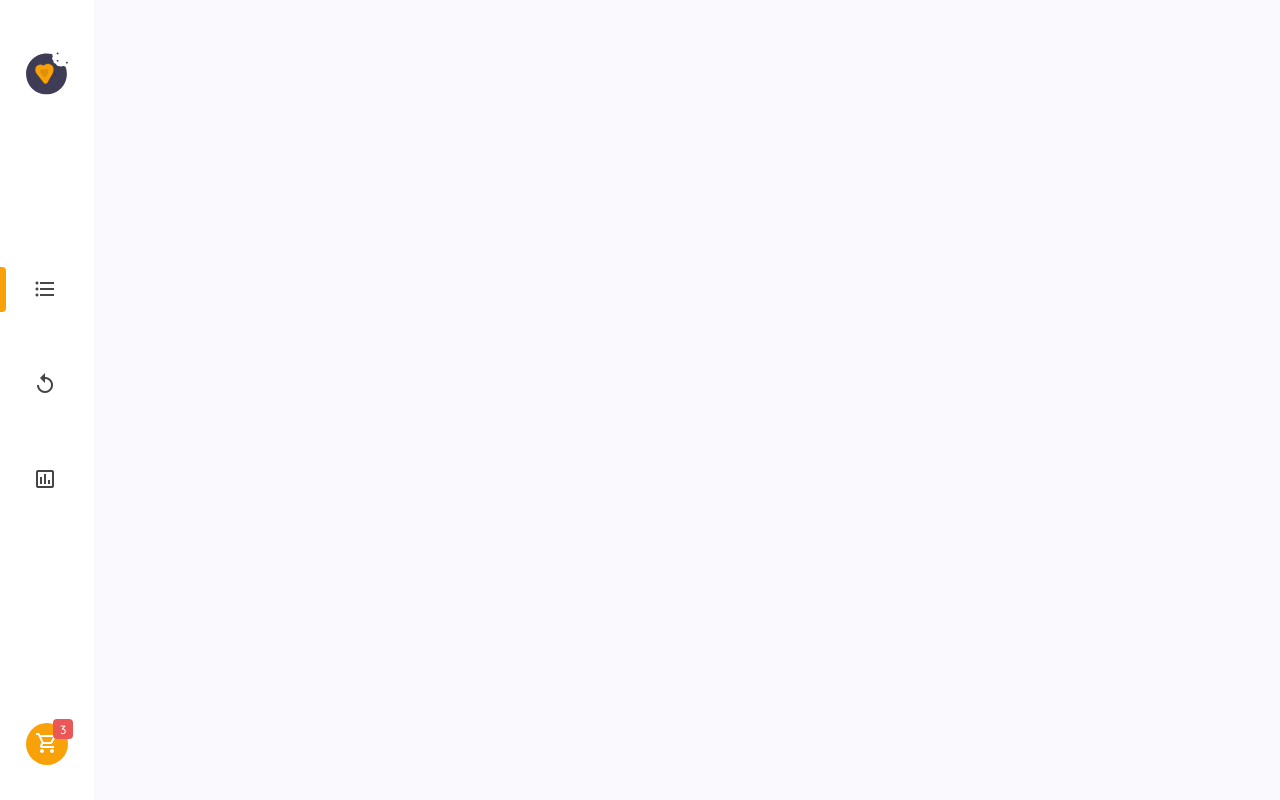
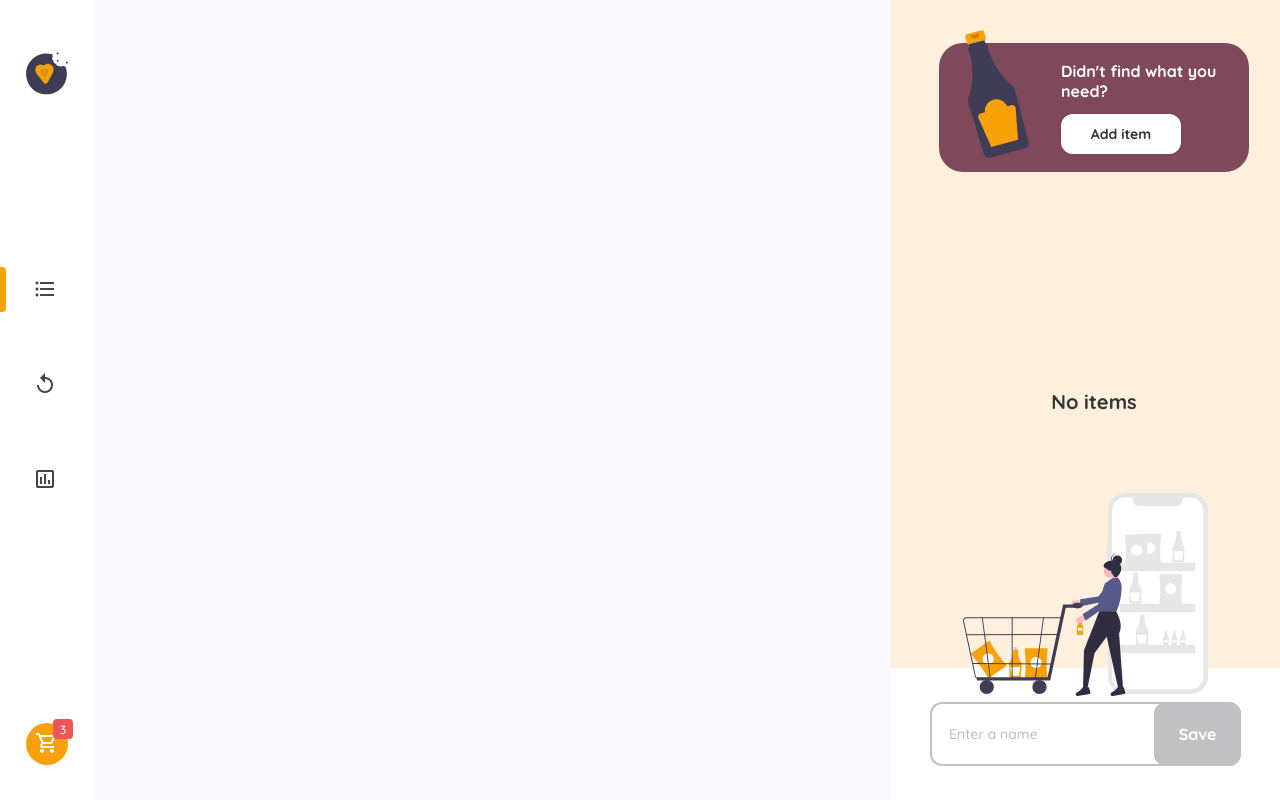
Before and after one commit to LoganSorensen/shopping-list-fe, a React (Create React App) app: page / in a window 1280 px wide. Built offline with nearby package versions, Linux system fonts and the light colour scheme.

Commit message:
built and styled shoppingList component

```diff
--- a/src/App.js
+++ b/src/App.js
@@ -1,14 +1,14 @@
 import "./styles/index.css";
 
 import Navigation from "./components/navigation";
+import SideBar from "./components/sidebar";
 
 function App() {
   return (
     <div className="App">
       <Navigation />
-      <div className='viewport'>
-
-      </div>
+      <div className="viewport"></div>
+      <SideBar />
     </div>
   );
 }
--- a/src/components/navigation.jsx
+++ b/src/components/navigation.jsx
@@ -9,7 +9,6 @@ const Navigation = () => {
   return (
     <div className="navigation">
       <Logo />
-
       <div className="nav-links">
         <div className="nav-link">
           <div
@@ -24,7 +23,6 @@ const Navigation = () => {
             <span>items</span>
           </div>
         </div>
-
         <div className="nav-link">
           <div
             className={`${
@@ -32,13 +30,11 @@ const Navigation = () => {
             } active-tab-indicator`}
           ></div>
           <span className="material-icons noselect">replay</span>
-
           <div className="tooltip noselect">
             <div className="arrow-left"></div>
             <span>history</span>
           </div>
         </div>
-
         <div className="nav-link">
           <div
             className={`${
@@ -46,14 +42,12 @@ const Navigation = () => {
             } active-tab-indicator`}
           ></div>
           <span className="material-icons-outlined noselect">assessment</span>
-
           <div className="tooltip noselect">
             <div className="arrow-left"></div>
             <span>statistics</span>
           </div>
         </div>
       </div>
-
       <button className="shopping-list-btn">
         {badgeNum > 0 && <div className="badge">{badgeNum}</div>}
         <span className="material-icons-outlined shopping-cart-icon noselect">
--- /dev/null
+++ b/src/components/shoppingList.jsx
@@ -0,0 +1,40 @@
+import React, { useState } from "react";
+
+import { ReactComponent as BottleSVG } from "../assets/source.svg";
+import { ReactComponent as ShoppingSVG } from "../assets/undraw_shopping_app_flsj_1.svg";
+
+const ShoppingList = () => {
+  const [items, setItems] = useState([]);
+
+  const handleSubmit = (e) => {
+    e.preventDefault();
+  };
+
+  return (
+    <div className="shopping-list">
+      <div className="add-item-cta">
+        <BottleSVG />
+        <div>
+          <p>Didn't find what you need?</p>
+          <button>Add item</button>
+        </div>
+      </div>
+
+      {items.length < 1 && (
+        <>
+          <div className="no-items">No items</div>
+          <ShoppingSVG className="shopping-svg" />
+        </>
+      )}
+
+      <div className="add-list-item-form">
+        <form onSubmit={handleSubmit}>
+          <input type="text" placeholder="Enter a name" />
+          <button>Save</button>
+        </form>
+      </div>
+    </div>
+  );
+};
+
+export default ShoppingList;
--- /dev/null
+++ b/src/components/sidebar.jsx
@@ -0,0 +1,13 @@
+import React, { useState } from "react";
+
+import ShoppingList from "./shoppingList";
+
+const Sidebar = () => {
+  const [component, setComponent] = useState("list");
+
+  return (
+    <div className="sidebar">{component === "list" && <ShoppingList />}</div>
+  );
+};
+
+export default Sidebar;
--- a/src/styles/index.css
+++ b/src/styles/index.css
@@ -153,6 +153,13 @@ body {
 .viewport {
   margin-left: 9.4rem;
 }
+.sidebar {
+  position: fixed;
+  top: 0;
+  right: 0%;
+  height: 100vh;
+  width: 38.9em;
+}
 .navigation {
   background-color: white;
   height: 100vh;
@@ -237,3 +244,93 @@ body {
 .navigation .shopping-list-btn span {
   color: white;
 }
+.shopping-list {
+  position: relative;
+  background-color: #fff0de;
+  height: 100%;
+  width: 100%;
+  padding: 4.3rem 3.1rem 0 4.8rem;
+}
+.shopping-list .add-item-cta {
+  position: relative;
+  background-color: #80485b;
+  padding: 1.8rem 0;
+  padding-right: 2.7rem;
+  border-radius: 24px;
+}
+.shopping-list .add-item-cta svg {
+  position: absolute;
+  top: -14%;
+  left: 3.5%;
+}
+.shopping-list .add-item-cta div {
+  display: flex;
+  flex-direction: column;
+  margin-left: 12.2rem;
+}
+.shopping-list .add-item-cta p {
+  font-weight: 700;
+  font-size: 1.6rem;
+  color: white;
+  margin-bottom: 1.3rem;
+  line-height: 2rem;
+}
+.shopping-list .add-item-cta button {
+  font-weight: 700;
+  font-size: 1.4rem;
+  color: #34333a;
+  background-color: white;
+  box-shadow: 0px 2px 12px rgba(0, 0, 0, 0.04);
+  border: none;
+  border-radius: 12px;
+  padding: 1.1rem 2.9rem;
+  width: 12rem;
+}
+.shopping-list .no-items {
+  text-align: center;
+  font-weight: 700;
+  font-size: 2rem;
+  color: #34333a;
+  margin-top: 22rem;
+}
+.shopping-list .shopping-svg {
+  position: absolute;
+  bottom: 13%;
+  z-index: 1;
+  margin-left: 2.4rem;
+}
+.shopping-list .add-list-item-form {
+  width: 100%;
+  background-color: white;
+  position: absolute;
+  left: 0;
+  bottom: 0;
+  padding: 3.4rem 3.9rem;
+}
+.shopping-list form {
+  position: relative;
+}
+.shopping-list form input {
+  width: 100%;
+  padding: 2.1rem 0;
+  padding-left: 1.7rem;
+  border: 2px solid #c1c1c4;
+  border-radius: 12px;
+  font-size: 1.4rem;
+}
+.shopping-list form input::placeholder {
+  color: #bdbdbd;
+}
+.shopping-list form button {
+  position: absolute;
+  top: 0;
+  right: 0;
+  height: 100%;
+  color: white;
+  background-color: #c1c1c4;
+  font-size: 1.6rem;
+  font-weight: 700;
+  padding: 2rem 2.45rem;
+  border: none;
+  border-radius: 12px;
+}
--- a/src/styles/less/global.less
+++ b/src/styles/less/global.less
@@ -31,3 +31,11 @@ body {
 .viewport {
   margin-left: @nav-width;
 }
+
+.sidebar {
+  position: fixed;
+  top: 0;
+  right: 0%;
+  height: 100vh;
+  width: 38.9em;
+}
--- a/src/styles/less/index.less
+++ b/src/styles/less/index.less
@@ -3,3 +3,4 @@
 @import "global.less";
 
 @import "navigation.less";
+@import "shopping-list.less";
--- /dev/null
+++ b/src/styles/less/shopping-list.less
@@ -0,0 +1,101 @@
+.shopping-list {
+  position: relative;
+  background-color: #fff0de;
+  height: 100%;
+  width: 100%;
+  padding: 4.3rem 3.1rem 0 4.8rem;
+
+  .add-item-cta {
+    position: relative;
+    background-color: #80485b;
+    padding: 1.8rem 0;
+    padding-right: 2.7rem;
+    border-radius: 24px;
+
+    svg {
+      position: absolute;
+      top: -14%;
+      left: 3.5%;
+    }
+
+    div {
+      display: flex;
+      flex-direction: column;
+      margin-left: 12.2rem;
+    }
+
+    p {
+      font-weight: 700;
+      font-size: 1.6rem;
+      color: white;
+      margin-bottom: 1.3rem;
+      line-height: 2rem;
+    }
+
+    button {
+      font-weight: 700;
+      font-size: 1.4rem;
+      color: #34333a;
+      background-color: white;
+      box-shadow: 0px 2px 12px rgba(0, 0, 0, 0.04);
+      border: none;
+      border-radius: 12px;
+      padding: 1.1rem 2.9rem;
+      width: 12rem;
+    }
+  }
+
+  .no-items {
+    text-align: center;
+    font-weight: 700;
+    font-size: 2rem;
+    color: #34333a;
+    margin-top: 22rem;
+  }
+
+  .shopping-svg {
+    position: absolute;
+    bottom: 13%;
+    z-index: 1;
+    margin-left: 2.4rem;
+  }
+
+  .add-list-item-form {
+    width: 100%;
+    background-color: white;
+    position: absolute;
+    left: 0;
+    bottom: 0;
+    padding: 3.4rem 3.9rem;
+  }
+
+  form {
+    position: relative;
+
+    input {
+      width: 100%;
+      padding: 2.1rem 0;
+      padding-left: 1.7rem;
+      border: 2px solid #c1c1c4;
+      border-radius: 12px;
+      font-size: 1.4rem;
+      &::placeholder {
+        color: #bdbdbd;
+      }
+    }
+
+    button {
+      position: absolute;
+      top: 0;
+      right: 0;
+      height: 100%;
+      color: white;
+      background-color: #c1c1c4;
+      font-size: 1.6rem;
+      font-weight: 700;
+      padding: 2rem 2.45rem;
+      border: none;
+      border-radius: 12px;
+    }
+  }
+}
--- a/src/styles/less/variables.less
+++ b/src/styles/less/variables.less
@@ -3,5 +3,4 @@
 @red: #eb5757;
 @dark-gray: #454545;
 
-
 @nav-width: 9.4rem;
```
Also changed, not shown: src/assets/undraw_shopping_app_flsj_1.svg (renamed from src/assets/undraw_shopping_app_flsj 1.svg).
